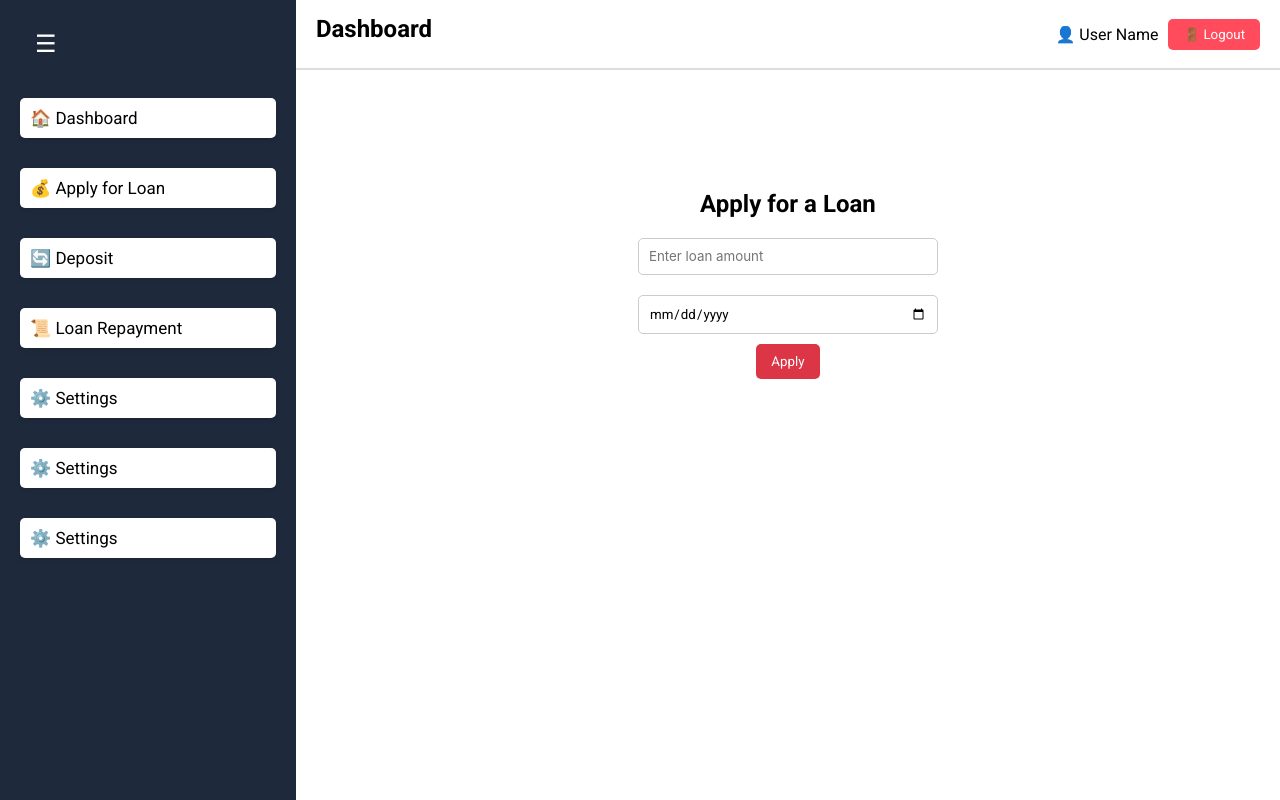
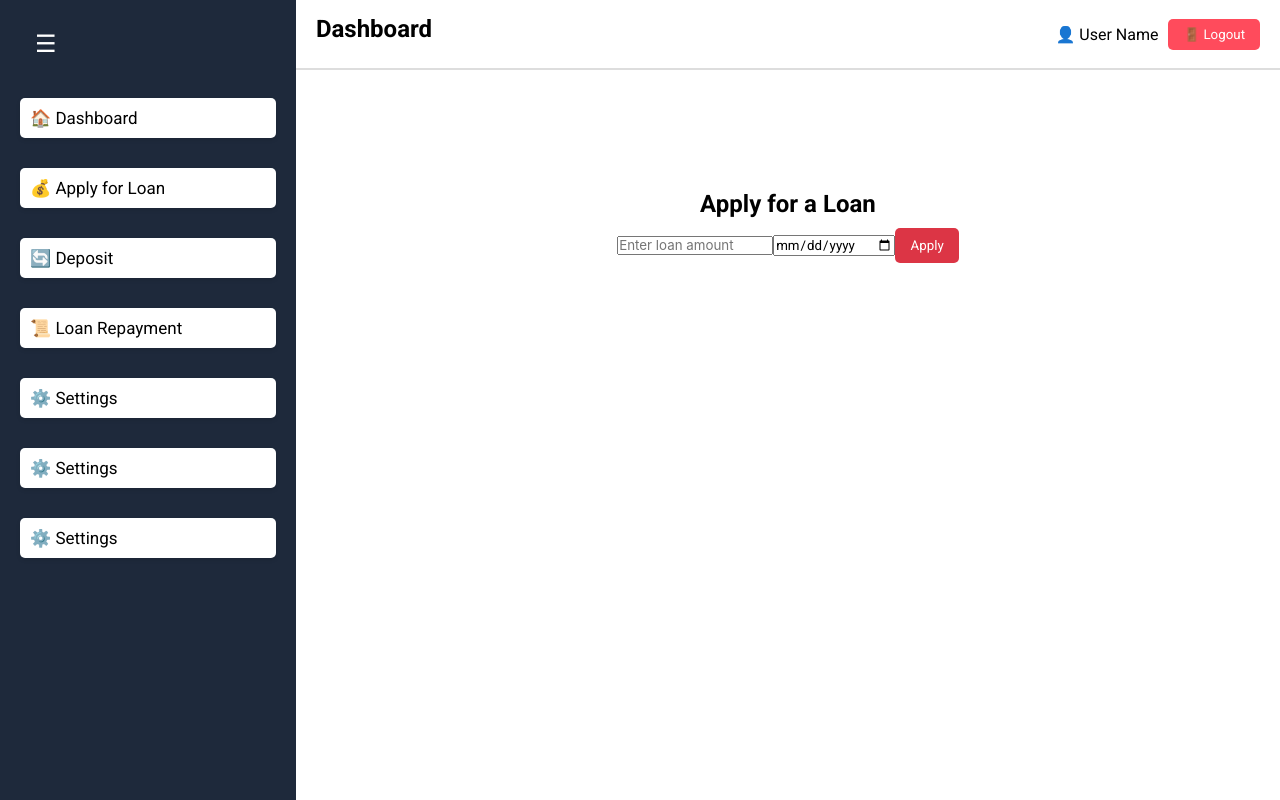
Before and after one commit to Daniel24356/LoanAppFrontend, a React (Vite) app: page /dashboard/applyLoan in a window 1280 px wide. Built offline with nearby package versions, Linux system fonts and the light colour scheme.

Commit message:
commented applyLoan.css

```diff
--- a/src/UserDashboard/ApplyLoan.css
+++ b/src/UserDashboard/ApplyLoan.css
@@ -5,13 +5,13 @@
     padding: 20px;
     margin-top: 100px;
   }
-  .apply-input{
+  /* .apply-input{
     width: 300px;
     padding: 10px;
     margin: 10px 0;
     border: 1px solid #ccc;
     border-radius: 5px;
-  }
+  } */
 
   button {
     padding: 10px 15px;
```
